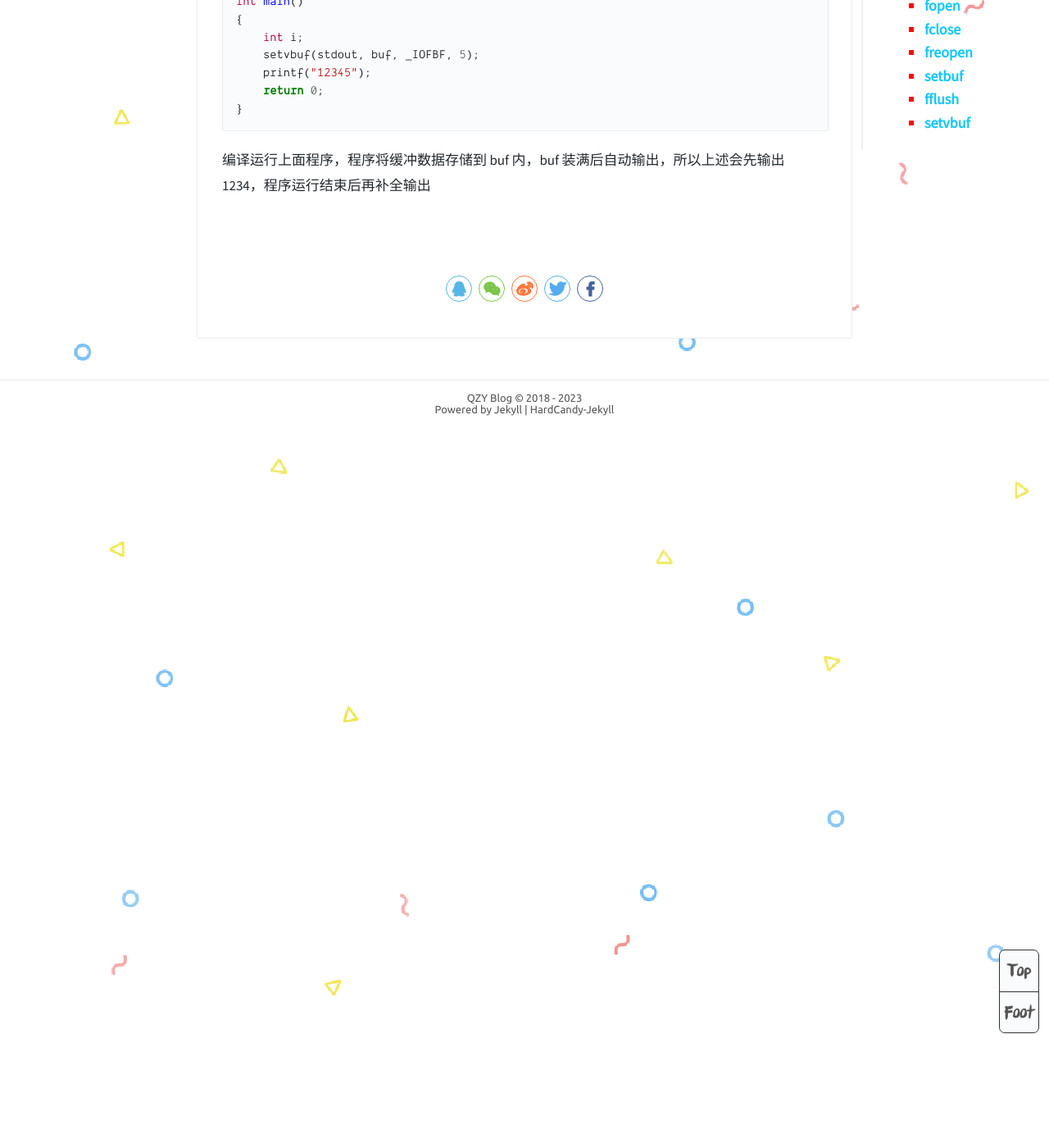
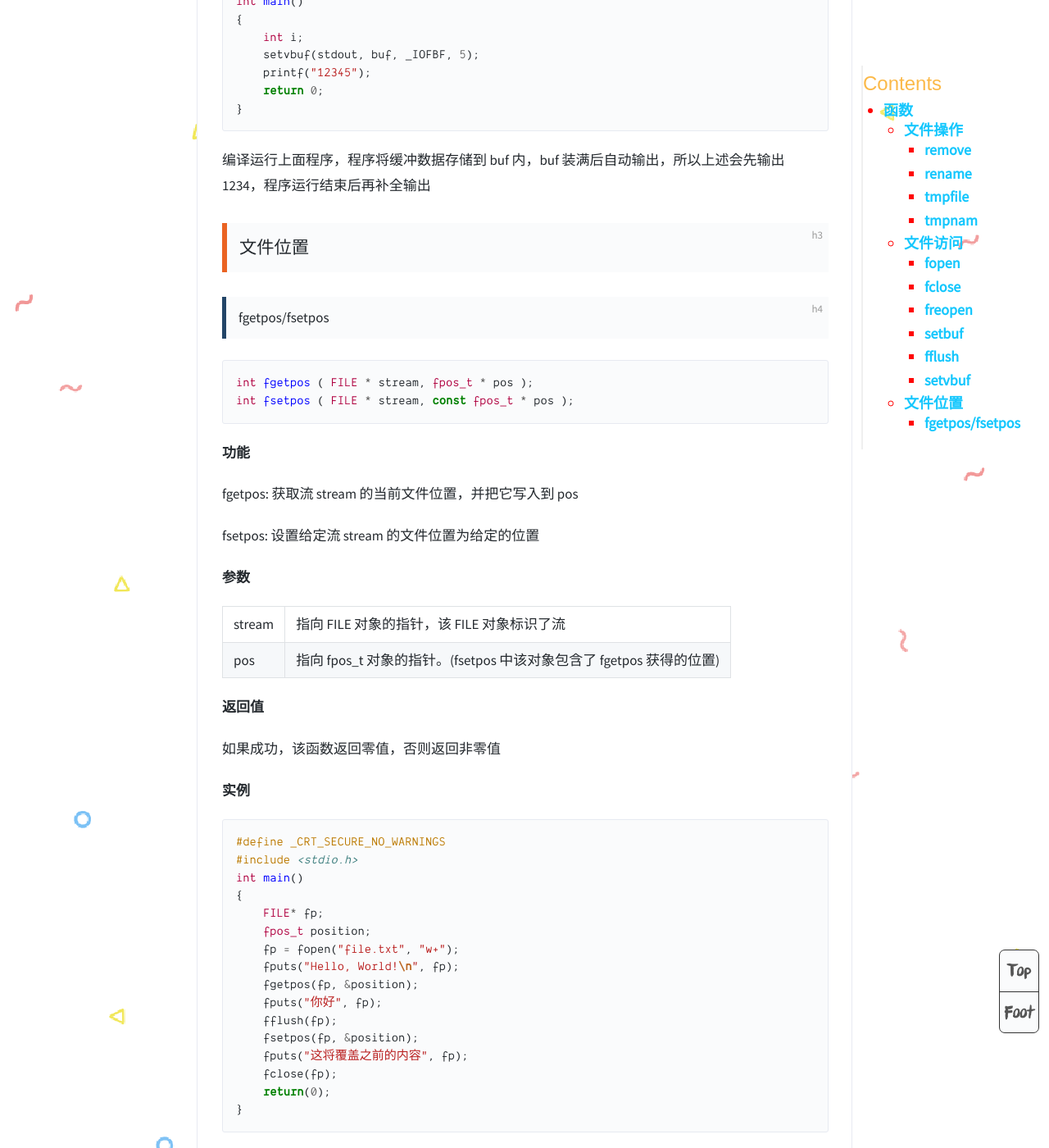
Before and after one commit to westqzy/westqzy.github.io11, a Jekyll site: the page built from _posts/2023-02-04-C语言官方库学习stdio.md, in a window 1280 px wide and 1400 px high, scrolled down 11481 px. Shown: the whole window at 82% size. Built offline with Jekyll 4.4.1, drawn with Linux system fonts in a browser that asks for light colours.

Commit message:
Update 2023-02-04-C语言官方库学习stdio.md

````diff
--- a/_posts/2023-02-04-C语言官方库学习stdio.md
+++ b/_posts/2023-02-04-C语言官方库学习stdio.md
@@ -436,3 +436,48 @@ int main()
 ```
 
 编译运行上面程序，程序将缓冲数据存储到 buf 内，buf 装满后自动输出，所以上述会先输出 1234，程序运行结束后再补全输出
+
+### 文件位置
+
+#### fgetpos/fsetpos
+
+```c
+int fgetpos ( FILE * stream, fpos_t * pos );
+int fsetpos ( FILE * stream, const fpos_t * pos );
+```
+
+**功能**
+
+fgetpos: 获取流 stream 的当前文件位置，并把它写入到 pos
+
+fsetpos: 设置给定流 stream 的文件位置为给定的位置
+
+**参数**
+
+| stream | 指向 FILE 对象的指针，该 FILE 对象标识了流
+| pos | 指向 fpos_t 对象的指针。(fsetpos 中该对象包含了 fgetpos 获得的位置)
+
+**返回值**
+
+如果成功，该函数返回零值，否则返回非零值
+
+**实例**
+
+```c
+#define _CRT_SECURE_NO_WARNINGS
+#include <stdio.h>
+int main()
+{
+    FILE* fp;
+    fpos_t position;
+    fp = fopen("file.txt", "w+");
+    fputs("Hello, World!\n", fp);
+    fgetpos(fp, &position);
+    fputs("你好", fp);
+    fflush(fp);
+    fsetpos(fp, &position);
+    fputs("这将覆盖之前的内容", fp);
+    fclose(fp);
+    return(0);
+}
+```
````
